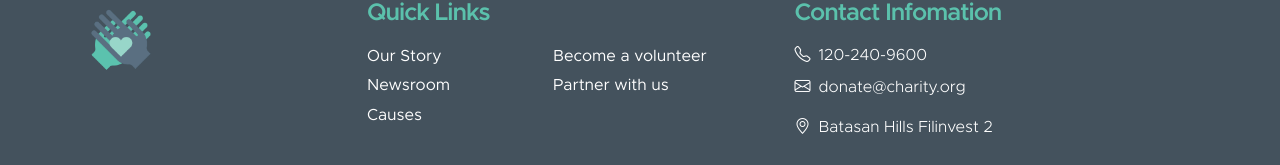
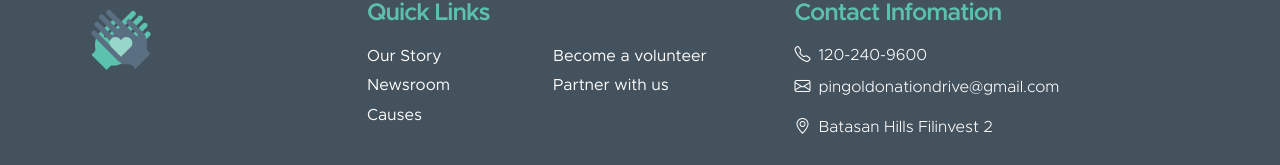
Before and after one commit to jeromesky30/mynewproject, a plain HTML site: page donate.html in a window 1280 px wide. Shown: the part 1296-1461 px from the top of the page. Drawn offline with Linux system fonts and the light colour scheme.

Commit message:
change email

```diff
--- a/donate.html
+++ b/donate.html
@@ -311,8 +311,7 @@ https://templatemo.com/tm-581-kind-heart-charity
                             <i class="bi-envelope me-2"></i>
 
                             <a href="mailto:donate@charity.org" class="site-footer-link">
-                                donate@charity.org
-                            </a>
+                                pingoldonationdrive@gmail.com                            </a>
                         </p>
 
                         <p class="text-white d-flex mt-3">
```
Also changed, not shown: index.html (+1 -2 lines), news-detail.html (+1 -2 lines), news.html (+1 -2 lines).
